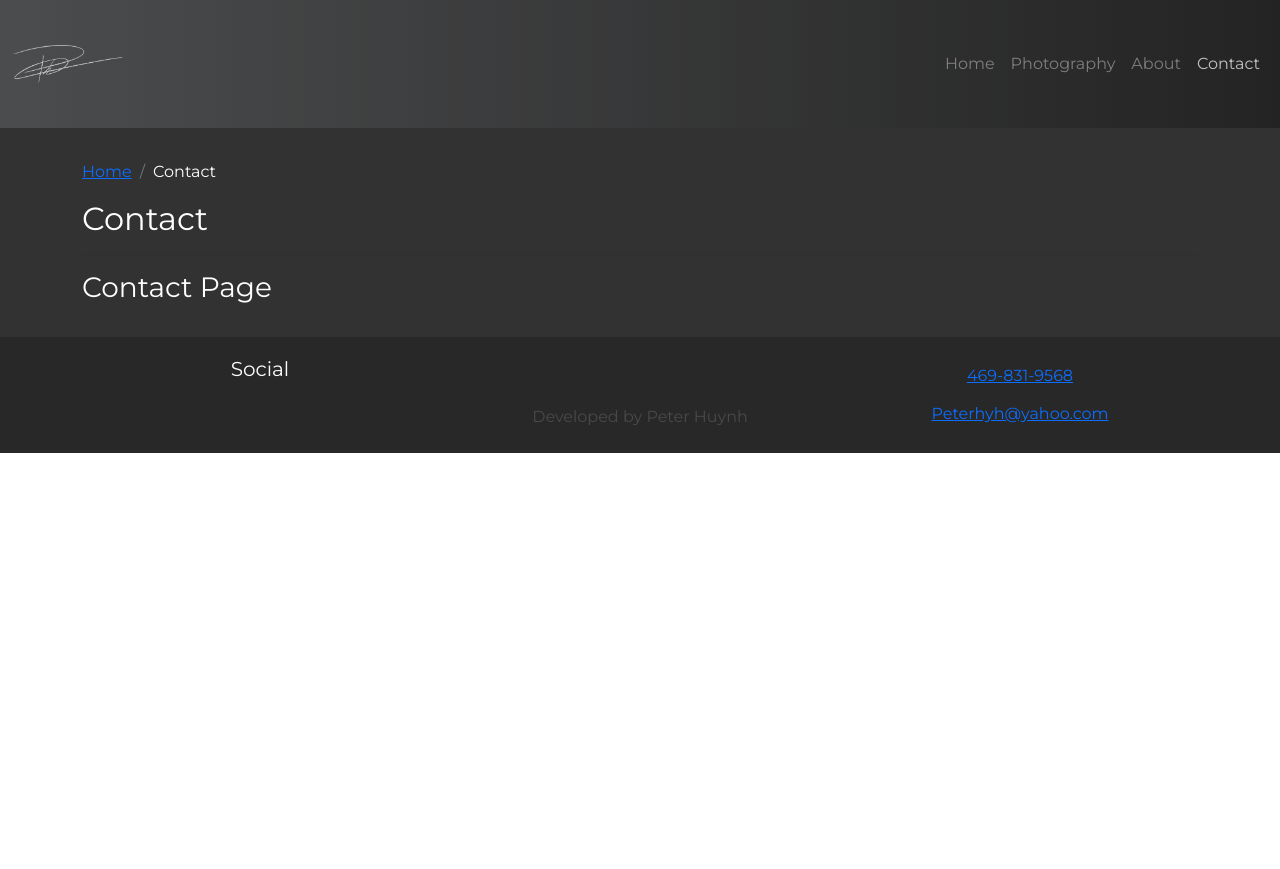
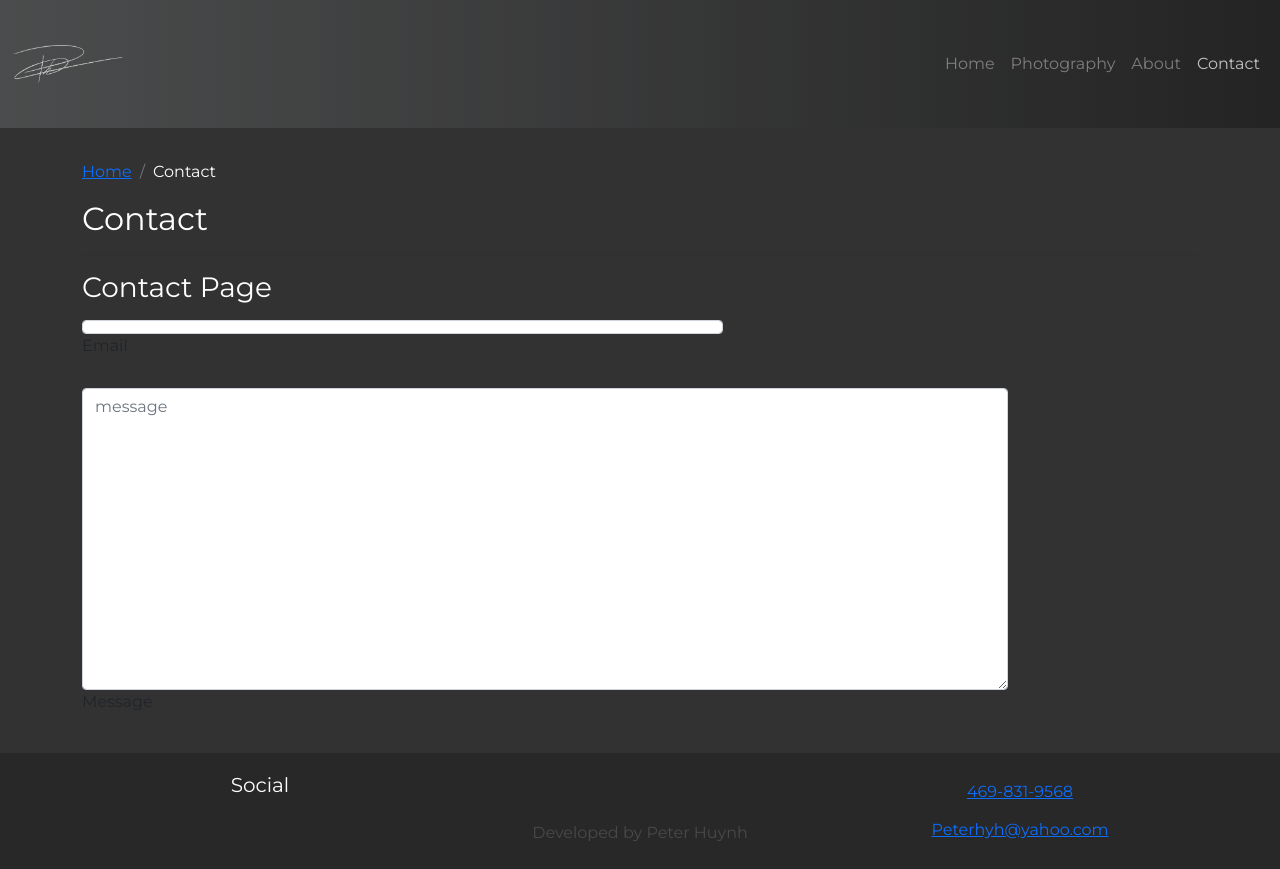
Before and after one commit to Peterhyh/official-website, a React (Create React App) app: page /contact in a window 1280 px wide. Before the commit the page ends 800 px from the top, so only its background shows below. Built offline with nearby package versions, Linux system fonts and the light colour scheme; the HTML template or start-up script is replaced by a standard one.

Commit message:
Form update part 2

```diff
--- a/src/components/ContactForm.js
+++ b/src/components/ContactForm.js
@@ -1,38 +1,56 @@
-import {Formik} from 'formik';
+import { Formik, Form, Field } from 'formik';
+import { Button, Label, Col, FormGroup } from 'reactstrap';
 
 const initialValues = {
     email: '',
     message: ''
 };
 
+const handleSubmit = (values) => {
+    console.log(values);
+};
 
 const ContactForm = () => {
-    return(
+    return (
         <Formik
-            initialValues = {initialValues}
-            validate = {validateForm}
-            onSubmit = {handleSubmit}
+            initialValues={{
+                email: '',
+                message: ''
+            }}
         >
-            {
-                <form onSubmit={handleSubmit}>
-                    <div>
-                        <input
-                            value = {values.email}
-                            name = 'email'
-                            onChange = {handleChange}
-                            placeholder = 'Your email'
+            <Form>
+                <FormGroup row>
+                    <Label htmlFor='email' md='7'>
+                        <Field
+                            name='agree'
+                            type='checkbox'
+                            row='5'
+                            className='form-control'
+                            placeholder='email'
+                        />{' '}
+                        Email
+                    </Label>
+                    <Col>
+
+                    </Col>
+                </FormGroup>
+                <FormGroup row>
+                    <Label htmlFor='message' md='10'>
+                        <Field
+                            name='message'
+                            as='textarea'
+                            rows='12'
+                            className='form-control'
+                            placeholder='message'
                         />
-                    </div>
-                    <div>
-                        <input
-                            value = {values.message}
-                            name = 'message'
-                            onChange = {handleChange}
-                            placeholder = 'Enter message...'
-                        />
-                    </div>
-                </form>
-            }
+                        Message
+                    </Label>
+                    <Col>
+
+                    </Col>
+
+                </FormGroup>
+            </Form>
         </Formik>
     )
 };
--- a/src/pages/ContactPage.js
+++ b/src/pages/ContactPage.js
@@ -1,11 +1,13 @@
 import { Container } from 'reactstrap';
 import SubHeader from '../components/SubHeader';
+import ContactForm from '../components/ContactForm';
 
 const ContactPage = () => {
     return (
         <Container>
             <SubHeader current='Contact' />
             <h3>Contact Page</h3>
+            <ContactForm />
         </Container>
     )
 };
```
